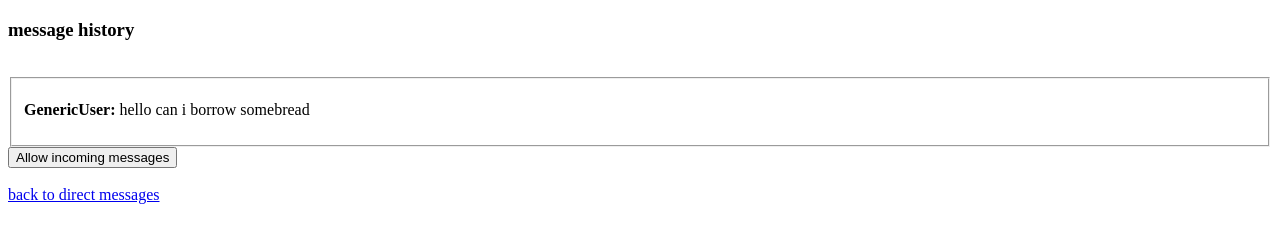
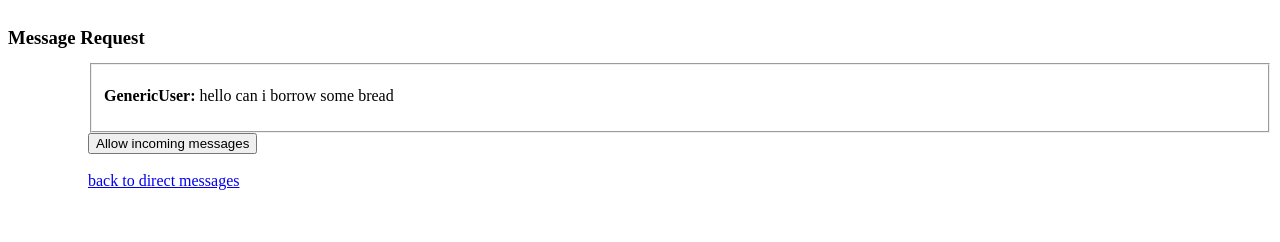
Before and after one commit to Unc-Raymus/DIG-4104c-078-Group-2, a plain HTML site: page Dig_4104c_Group2_InteractionDesign/dm/request.html in a window 1280 px wide. Drawn offline with Linux system fonts and the light colour scheme.

Commit message:
linked css
linked css to convo/request

```diff
--- a/Dig_4104c_Group2_InteractionDesign/dm/request.html
+++ b/Dig_4104c_Group2_InteractionDesign/dm/request.html
@@ -4,15 +4,19 @@
         <title>Group 2- Interaction Design</title>
         <meta charset="UTF-8">
         <meta name="viewport" content="width=device-width, initial scale=1.0">
+        <link rel="stylesheet" href="../homegridtemplate.css">
+
     </head>
     <body>
-        <h3>message history</h3>
+        <div class="grid-container">
+        <div class="header"><h3>Message Request</h3></div>
         <br>
+        <div class="main">
         <fieldset>
-        <p><strong>GenericUser: </strong> hello can i borrow somebread</p>
+        <p><strong>GenericUser: </strong> hello can i borrow some bread</p>
         </fieldset>
         <button>Allow incoming messages</button><br><br>
-
         <a href="../dm.html">back to direct messages</a>
+        </div>
     </body>
 </html>
```
Also changed, not shown: Dig_4104c_Group2_InteractionDesign/dm/convo.html (+5 -2 lines).
